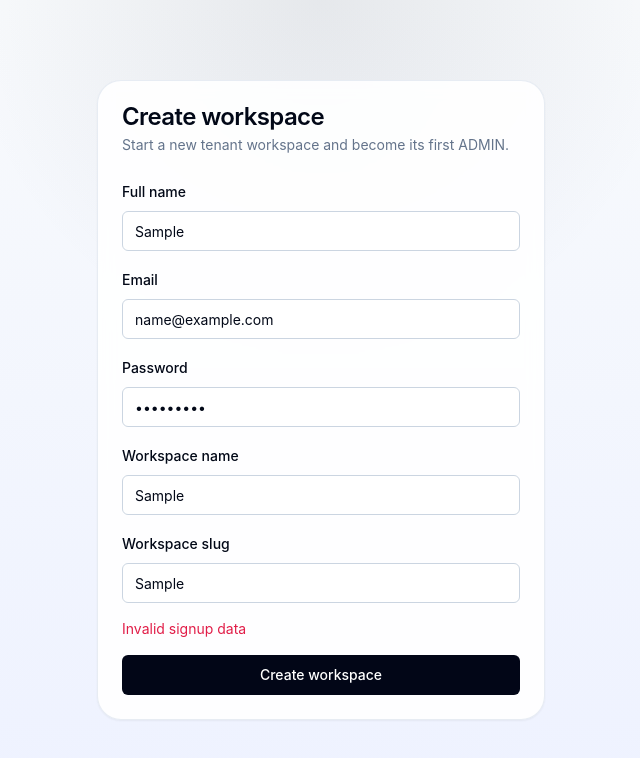
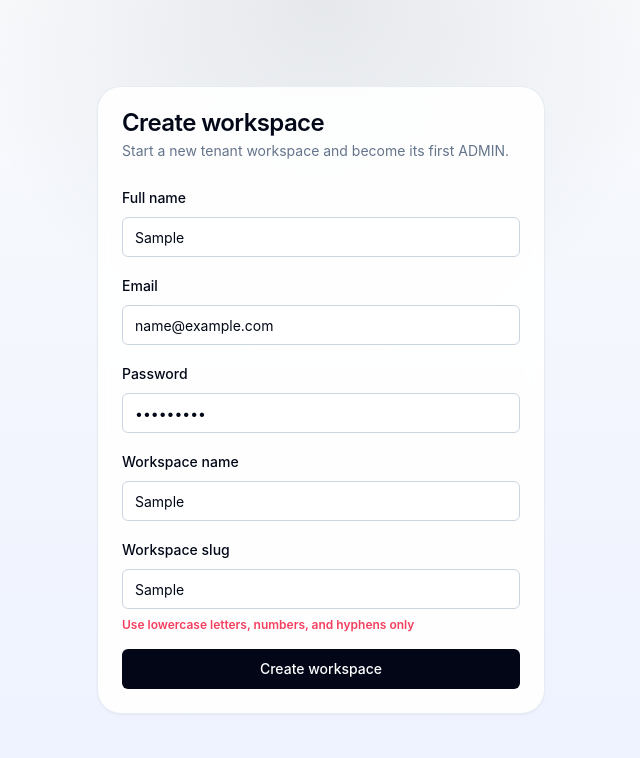
Before and after one commit to 02falgun/KavConsultant, a Next.js app: page /signup in a window 1280 px wide. Both pictures are taken after typing "Sample", "name@example.com", "Sample123", "Sample", "Sample" into the empty fields and a click on the button "Create workspace". Shown: the top 758 px of the page, without its empty margins (319-959 px from the left). Built offline with nearby package versions, Linux system fonts and the light colour scheme.

Commit message:
feat: display field-specific validation errors in sign-up form

```diff
--- a/features/auth/components/sign-up-form.tsx
+++ b/features/auth/components/sign-up-form.tsx
@@ -15,17 +15,23 @@ export function SignUpForm() {
   const [workspaceName, setWorkspaceName] = useState('');
   const [workspaceSlug, setWorkspaceSlug] = useState('');
   const [message, setMessage] = useState<string | null>(null);
+  const [fieldErrors, setFieldErrors] = useState<Record<string, string[]> | null>(null);
   const [pending, startTransition] = useTransition();
 
   const submit = () => {
+    setFieldErrors(null);
+    setMessage(null);
     startTransition(async () => {
       const result = await signUpAction({ fullName, email, password, workspaceName, workspaceSlug });
       if (!result.ok) {
         setMessage(result.error);
+        if (result.fieldErrors) {
+          setFieldErrors(result.fieldErrors);
+        }
         return;
       }
 
-      setMessage('Workspace created. Check your email to continue.');
+      setMessage('Workspace created. Redirecting...');
       router.push('/dashboard');
     });
   };
@@ -35,24 +41,39 @@ export function SignUpForm() {
       <div className="space-y-2">
         <Label htmlFor="fullName">Full name</Label>
         <Input id="fullName" value={fullName} onChange={(event) => setFullName(event.target.value)} placeholder="Aarav Sharma" />
+        {fieldErrors?.fullName && (
+          <p className="text-xs text-rose-500 font-semibold">{fieldErrors.fullName[0]}</p>
+        )}
       </div>
       <div className="space-y-2">
         <Label htmlFor="email">Email</Label>
         <Input id="email" type="email" value={email} onChange={(event) => setEmail(event.target.value)} placeholder="owner@consultancy.com" />
+        {fieldErrors?.email && (
+          <p className="text-xs text-rose-500 font-semibold">{fieldErrors.email[0]}</p>
+        )}
       </div>
       <div className="space-y-2">
         <Label htmlFor="password">Password</Label>
         <Input id="password" type="password" value={password} onChange={(event) => setPassword(event.target.value)} placeholder="Create a secure password" />
+        {fieldErrors?.password && (
+          <p className="text-xs text-rose-500 font-semibold">{fieldErrors.password[0]}</p>
+        )}
       </div>
       <div className="space-y-2">
         <Label htmlFor="workspaceName">Workspace name</Label>
         <Input id="workspaceName" value={workspaceName} onChange={(event) => setWorkspaceName(event.target.value)} placeholder="KavConsultant Demo" />
+        {fieldErrors?.workspaceName && (
+          <p className="text-xs text-rose-500 font-semibold">{fieldErrors.workspaceName[0]}</p>
+        )}
       </div>
       <div className="space-y-2">
         <Label htmlFor="workspaceSlug">Workspace slug</Label>
         <Input id="workspaceSlug" value={workspaceSlug} onChange={(event) => setWorkspaceSlug(event.target.value)} placeholder="kavconsultant-demo" />
+        {fieldErrors?.workspaceSlug && (
+          <p className="text-xs text-rose-500 font-semibold">{fieldErrors.workspaceSlug[0]}</p>
+        )}
       </div>
-      {message ? <p className="text-sm text-rose-600 dark:text-rose-400">{message}</p> : null}
+      {message && !fieldErrors ? <p className="text-sm text-rose-600 dark:text-rose-400">{message}</p> : null}
       <Button type="button" onClick={submit} disabled={pending} className="w-full">Create workspace</Button>
     </div>
   );
```
